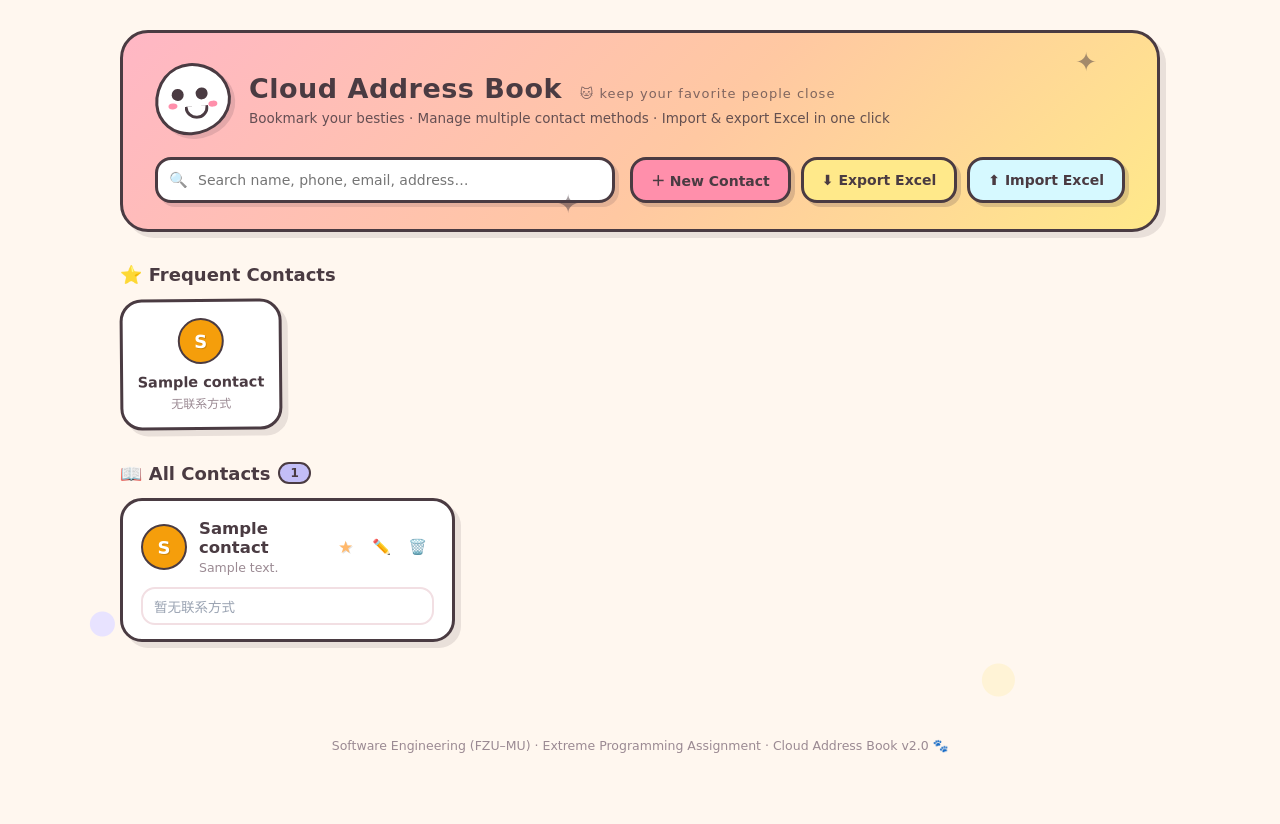
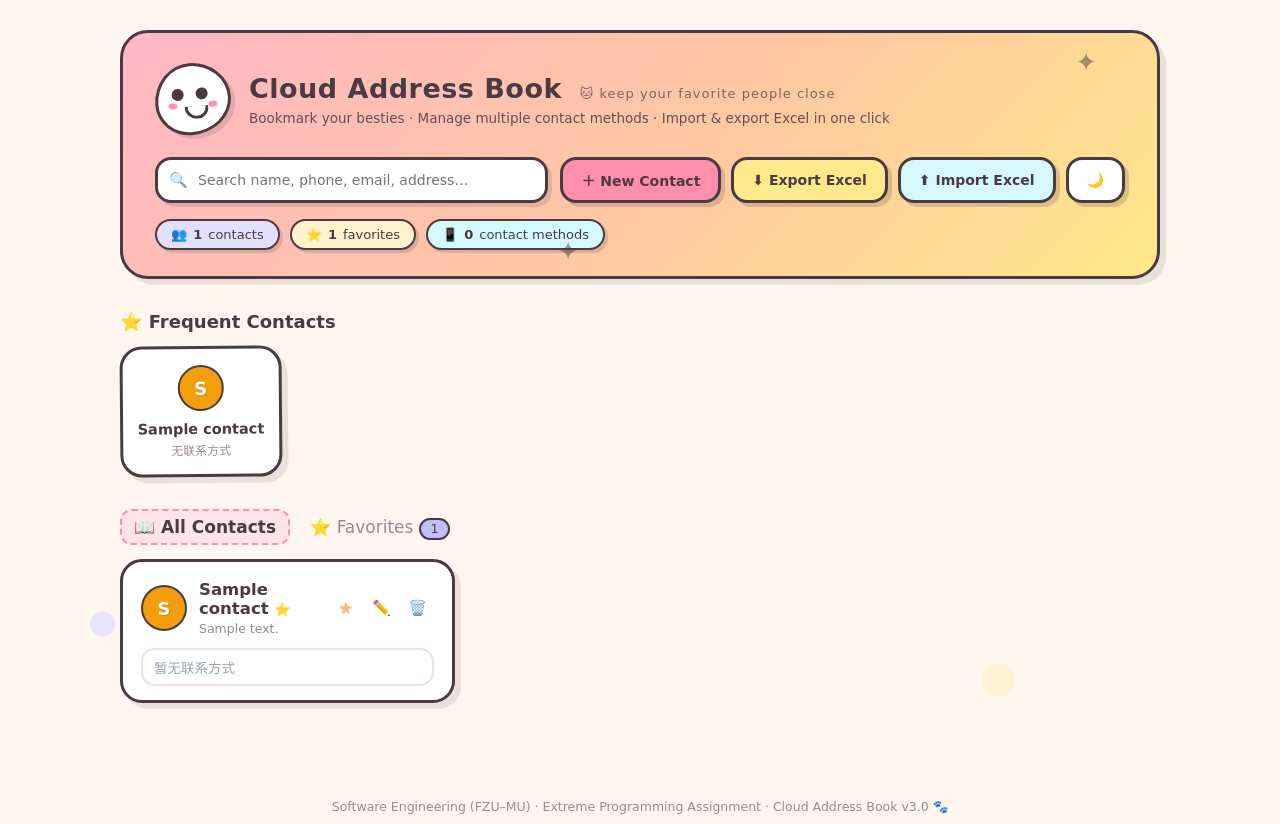
Before and after one commit to chenlinghan82-debug/cloud-addressbook, a Flask app: page / in a window 1280 px wide. Before the commit the page ends 753 px from the top, so only its background shows below. Run offline with Flask 3, Linux system fonts and the light colour scheme; tables that the repository leaves empty hold one stand-in row (values such as "Sample post"); data that the repository does not hold is empty.

Commit message:
feat(ui): favorites filter tabs, stats dashboard, dark mode, click-to-call/copy contact methods

```diff
--- a/static/css/style.css
+++ b/static/css/style.css
@@ -440,6 +440,89 @@ body {
 .toast.ok { background: #57c48c; }
 .toast.err { background: #ef6f6f; }
 
+/* ---------------- 统计面板 / 筛选标签 ---------------- */
+.stat-chips { margin-top: 16px; display: flex; gap: 10px; flex-wrap: wrap; }
+
+.stat-chip {
+    display: inline-flex; align-items: center; gap: 6px;
+    background: rgba(255, 255, 255, .85);
+    border: 2.5px solid var(--ink);
+    padding: 6px 14px;
+    border-radius: 999px;
+    font-size: 13px;
+    box-shadow: 3px 3px 0 rgba(74, 59, 66, .18);
+}
+
+.chip-lav { background: #e3e0ff; }
+.chip-peach { background: #fff2cc; }
+.chip-mint { background: #d6f9ff; }
+
+.ftab {
+    border: none; background: transparent;
+    cursor: pointer;
+    font-size: 17px;
+    font-family: inherit;
+    color: var(--ink-2);
+    padding: 6px 12px;
+    border-radius: 12px;
+    transition: all .12s ease;
+}
+
+.ftab.active {
+    color: var(--ink);
+    background: #ffe4ec;
+    border: 2.5px dashed var(--pink);
+    font-weight: 700;
+}
+
+.fav-flag { font-size: 13px; }
+
+.detail-link { color: #374151; text-decoration: none; border-bottom: 1.5px dotted var(--pink); }
+.detail-link:hover { color: var(--pink-dark); }
+.detail-copy { cursor: copy; }
+.detail-copy:hover { color: var(--brand); }
+
+/* ---------------- Dark mode ---------------- */
+body.dark {
+    --bg: #241f26;
+    --card: #2e2831;
+    --ink: #f2e9ee;
+    --ink-2: #a89aa5;
+    --line: #453b49;
+    background-image:
+        radial-gradient(circle at 12% 20%, #3d2e3b 0 14px, transparent 15px),
+        radial-gradient(circle at 88% 12%, #263544 0 10px, transparent 11px),
+        radial-gradient(circle at 78% 85%, #403a2b 0 16px, transparent 17px),
+        radial-gradient(circle at 8% 78%, #322c44 0 12px, transparent 13px);
+}
+
+body.dark .hero { background: linear-gradient(135deg, #7a4a63 0%, #8a5f3f 55%, #8a7a3f 100%); }
+body.dark .hero h1, body.dark .hero-sub, body.dark .hero-en { color: #fff; }
+
+body.dark .contact-card,
+body.dark .modal,
+body.dark .search-box input,
+body.dark .detail-row select,
+body.dark .form-row input,
+body.dark .detail-row input,
+body.dark .stat-chip { background: #38303c; color: var(--ink); }
+
+body.dark .contact-card:nth-child(4n+2) { background: #372f3a; }
+body.dark .contact-card:nth-child(4n+3) { background: #2f3038; }
+body.dark .contact-card:nth-child(4n) { background: #383526; }
+
+body.dark .detail-item { background: #453b49; border-color: #52455a; }
+body.dark .detail-value { color: #e6dae2; }
+body.dark .card-notes, body.dark .detail-tag, body.dark .fav-card .fav-sub { color: var(--ink-2); }
+
+body.dark .fav-card { background: #3d3628; color: var(--ink); }
+body.dark .ftab { color: var(--ink-2); }
+body.dark .ftab.active { color: var(--ink); background: #4a3040; }
+
+body.dark .form-row label, body.dark .detail-adder { color: var(--ink-2); }
+body.dark .icon-btn:hover { background: #4a3040; color: var(--ink); }
+body.dark .empty, body.dark .footer { color: var(--ink-2); }
+
 /* ---------------- Footer ---------------- */
 .footer {
     text-align: center;
--- a/static/js/app.js
+++ b/static/js/app.js
@@ -8,7 +8,7 @@
 
     const $ = (sel) => document.querySelector(sel);
 
-    const state = { contacts: [], keyword: "" };
+    const state = { contacts: [], keyword: "", filter: "all" };
 
     // ---------------------------------------------------------- utilities
     function toast(msg, type = "ok") {
@@ -39,8 +39,15 @@
 
     // ------------------------------------------------------------- render
     function render() {
-        const list = state.contacts;
-        const favs = list.filter((c) => c.favorite);
+        const all = state.contacts;
+        const favs = all.filter((c) => c.favorite);
+        const list = state.filter === "fav" ? favs : all;
+
+        // 统计面板
+        $("#statTotal").textContent = all.length;
+        $("#statFav").textContent = favs.length;
+        $("#statMethods").textContent = all.reduce((n, c) => n + c.details.length, 0);
+        $("#favCount").textContent = favs.length;
 
         $("#favSection").hidden = favs.length === 0;
         $("#favGrid").innerHTML = favs.map((c) => `
@@ -50,7 +57,6 @@
                 <div class="fav-sub">${escapeHtml(detailOf(c, "phone") || detailOf(c, "email") || "无联系方式")}</div>
             </div>`).join("");
 
-        $("#contactCount").textContent = list.length;
         $("#contactGrid").innerHTML = list.map(cardHtml).join("");
         $("#emptyState").hidden = list.length !== 0;
     }
@@ -59,12 +65,18 @@
         const details = TYPE_ORDER.flatMap((t) =>
             c.details.filter((d) => d.type === t).map((d) => ({ type: t, value: d.value }))
         );
+        const linkOf = (d) => {
+            if (d.type === "phone") return `tel:${d.value.replace(/\s|-/g, "")}`;
+            if (d.type === "email") return `mailto:${d.value}`;
+            if (d.type === "address") return `https://maps.google.com/?q=${encodeURIComponent(d.value)}`;
+            return "";
+        };
         return `
         <div class="contact-card" data-id="${c.id}">
             <div class="card-head">
                 <div class="avatar" style="background:${colorOf(c.name)}">${c.name.slice(0, 1).toUpperCase()}</div>
                 <div>
-                    <div class="card-name">${escapeHtml(c.name)}</div>
+                    <div class="card-name">${escapeHtml(c.name)}${c.favorite ? ' <span class="fav-flag">⭐</span>' : ""}</div>
                     <div class="card-notes" title="${escapeHtml(c.notes)}">${escapeHtml(c.notes || "")}</div>
                 </div>
                 <div class="card-actions">
@@ -75,11 +87,15 @@
                 </div>
             </div>
             <div class="detail-list">
-                ${details.map((d) => `
+                ${details.map((d) => {
+                    const href = linkOf(d);
+                    return `
                     <div class="detail-item">
                         <span class="detail-tag tag-${d.type}">${TYPE_LABEL[d.type]}</span>
-                        <span class="detail-value">${escapeHtml(d.value)}</span>
-                    </div>`).join("")}
+                        ${href ? `<a class="detail-value detail-link" href="${escapeHtml(href)}" target="_blank" rel="noopener" title="Click to ${d.type === "phone" ? "call" : d.type === "email" ? "send email" : "open map"}">${escapeHtml(d.value)}</a>`
+                               : `<span class="detail-value detail-copy" data-copy="${escapeHtml(d.value)}" title="Click to copy">${escapeHtml(d.value)}</span>`}
+                    </div>`;
+                }).join("")}
                 ${details.length === 0 ? '<div class="detail-item"><span class="detail-value" style="color:#9aa3b2">暂无联系方式</span></div>' : ""}
             </div>
         </div>`;
@@ -202,6 +218,34 @@
     });
 
     // ------------------------------------------------------ toolbar events
+    // 收藏 / 全部筛选标签
+    document.querySelectorAll(".ftab").forEach((tab) =>
+        tab.addEventListener("click", () => {
+            state.filter = tab.dataset.filter;
+            document.querySelectorAll(".ftab").forEach((t) => t.classList.toggle("active", t === tab));
+            render();
+        }));
+
+    // 深色模式
+    const darkBtn = $("#btnDark");
+    if (localStorage.getItem("cab-dark") === "1") {
+        document.body.classList.add("dark");
+        darkBtn.textContent = "☀️";
+    }
+    darkBtn.addEventListener("click", () => {
+        const on = document.body.classList.toggle("dark");
+        darkBtn.textContent = on ? "☀️" : "🌙";
+        localStorage.setItem("cab-dark", on ? "1" : "0");
+    });
+
+    // 点击社交账号复制
+    document.addEventListener("click", (e) => {
+        const copyEl = e.target.closest(".detail-copy");
+        if (copyEl && navigator.clipboard) {
+            navigator.clipboard.writeText(copyEl.dataset.copy).then(() => toast("Copied to clipboard"));
+        }
+    });
+
     let searchTimer = null;
     $("#searchInput").addEventListener("input", (e) => {
         clearTimeout(searchTimer);
--- a/templates/index.html
+++ b/templates/index.html
@@ -26,8 +26,14 @@
                     <button id="btnAdd" class="btn btn-primary">＋ New Contact</button>
                     <button id="btnExport" class="btn btn-peach" title="Export to Excel">⬇ Export Excel</button>
                     <button id="btnImport" class="btn btn-mint" title="Import from Excel">⬆ Import Excel</button>
+                    <button id="btnDark" class="btn" title="Toggle dark mode">🌙</button>
                     <input id="importFile" type="file" accept=".xlsx,.xlsm" hidden>
                 </div>
+            </div>
+            <div class="stat-chips">
+                <span class="stat-chip chip-lav">👥 <b id="statTotal">0</b> contacts</span>
+                <span class="stat-chip chip-peach">⭐ <b id="statFav">0</b> favorites</span>
+                <span class="stat-chip chip-mint">📱 <b id="statMethods">0</b> contact methods</span>
             </div>
         </header>
 
@@ -37,11 +43,14 @@
         </section>
 
         <section class="list-section">
-            <h2 class="section-title">📖 All Contacts <span id="contactCount" class="count-badge">0</span></h2>
+            <h2 class="section-title">
+                <button class="ftab active" data-filter="all" id="tabAll">📖 All Contacts</button>
+                <button class="ftab" data-filter="fav" id="tabFav">⭐ Favorites <span id="favCount" class="count-badge">0</span></button>
+            </h2>
             <div id="contactGrid" class="contact-grid"></div>
             <div id="emptyState" class="empty" hidden>
                 <div class="empty-icon">🐣</div>
-                <p>No contacts yet — click "New Contact" to add your first friend!</p>
+                <p>No contacts here — click "New Contact" to add your first friend!</p>
             </div>
         </section>
     </div>
@@ -79,7 +88,7 @@
     </div>
 
     <div id="toastBox" class="toast-box"></div>
-    <footer class="footer">Software Engineering (FZU–MU) · Extreme Programming Assignment · Cloud Address Book v2.0 🐾</footer>
+    <footer class="footer">Software Engineering (FZU–MU) · Extreme Programming Assignment · Cloud Address Book v3.0 🐾</footer>
 
     <script src="{{ url_for('static', filename='js/app.js') }}"></script>
 </body>
```
Also changed, not shown: 1 other file.
